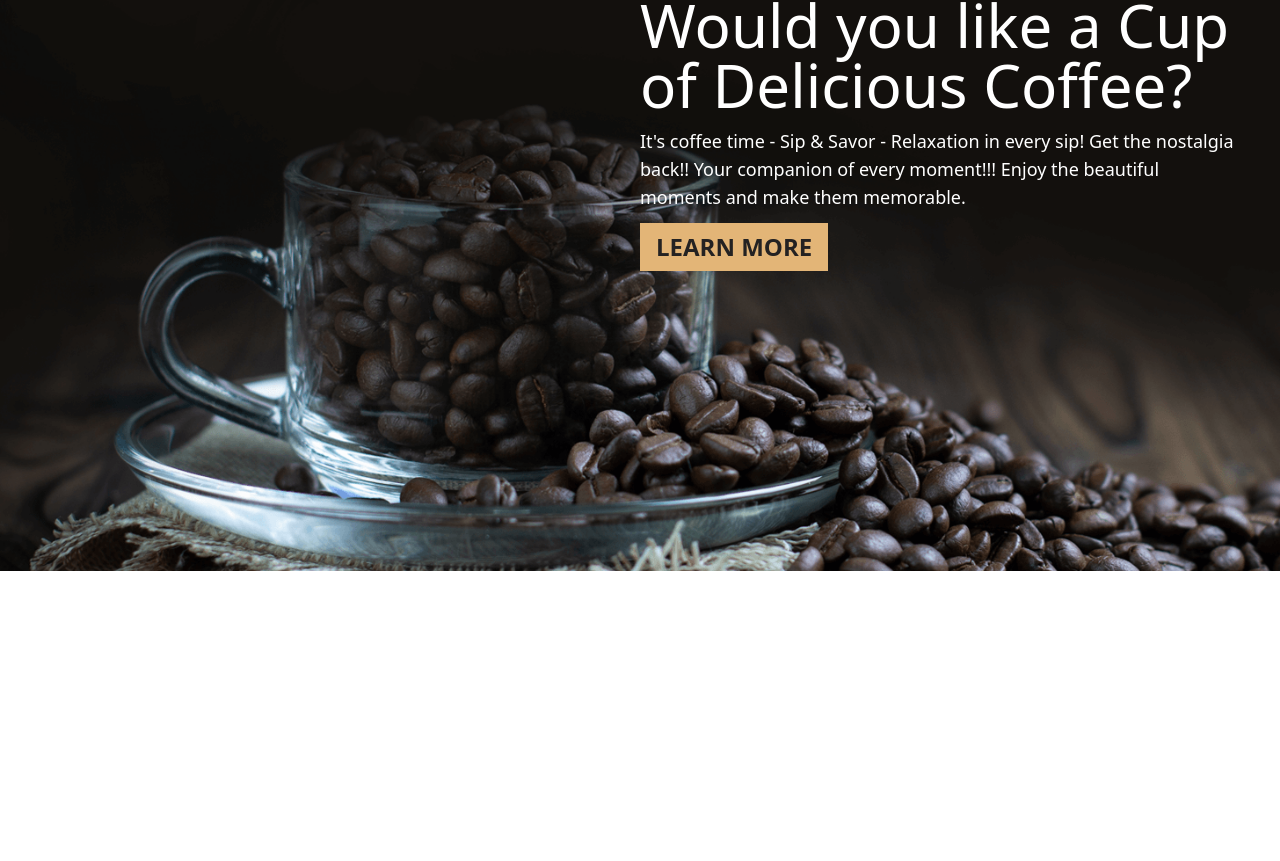
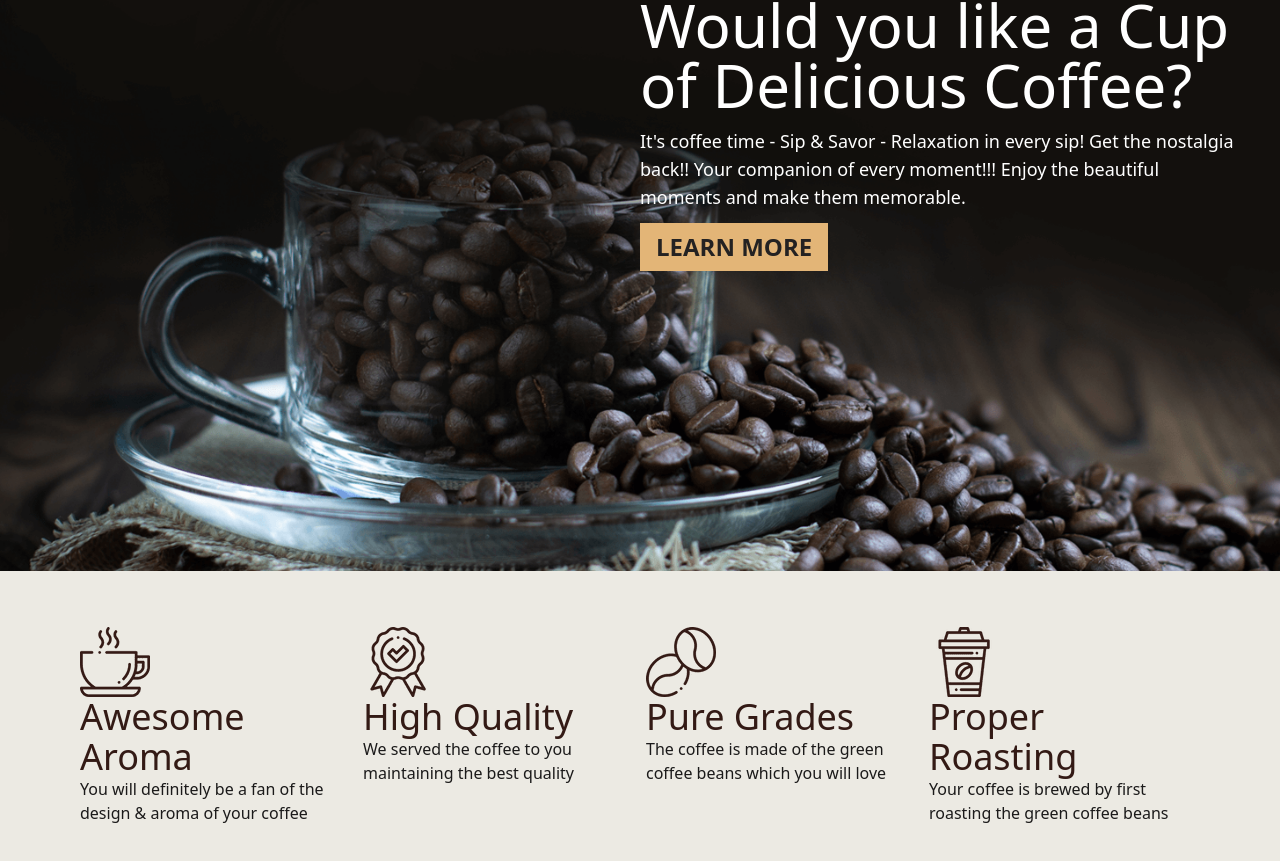
Before and after one commit to chand-stack/Emporium-Coffee, a React (Vite) app: page / in a window 1280 px wide. Shown: the part 357-1218 px from the top of the page. Before the commit the page ends 928 px from the top, so only its background shows below. Built offline with nearby package versions, Linux system fonts and the light colour scheme.

Commit message:
quality section added

```diff
--- a/src/Shared/Quality.jsx
+++ b/src/Shared/Quality.jsx
@@ -1,9 +1,40 @@
-
+import imgone from '../assets/icons/1.png'
+import imgtwo from '../assets/icons/2.png'
+import imgthree from '../assets/icons/3.png'
+import imgfour from '../assets/icons/4.png'
 
 const Quality = () => {
     return (
         <div className="bg-[#ECEAE3] w-full">
             <div className="container mx-auto">
+                <div className='grid grid-cols-2 md:grid-cols-4 gap-3 px-10 py-14 lg:px-20'>
+
+<div>
+    <img src={imgone} alt="" />
+    <h1 className='text-[#331A15] text-4xl'>Awesome Aroma</h1>
+    <p className='text-[#1B1A1A]'>You will definitely be a fan of the design & aroma of your coffee</p>
+</div>
+<div>
+    <img src={imgtwo} alt="" />
+    <h1 className='text-[#331A15] text-4xl'>High Quality</h1>
+    <p className='text-[#1B1A1A]'>We served the coffee to you maintaining the best quality</p>
+</div>
+<div>
+    <img src={imgthree} alt="" />
+    <h1 className='text-[#331A15] text-4xl'>Pure Grades</h1>
+    <p className='text-[#1B1A1A]'>The coffee is made of the green coffee beans which you will love</p>
+</div>
+<div>
+    <img src={imgfour} alt="" />
+    <h1 className='text-[#331A15] text-4xl'>Proper Roasting</h1>
+    <p className='text-[#1B1A1A]'>Your coffee is brewed by first roasting the green coffee beans</p>
+</div>
+
+
+
+
+
+                </div>
 
             </div>
 
```
